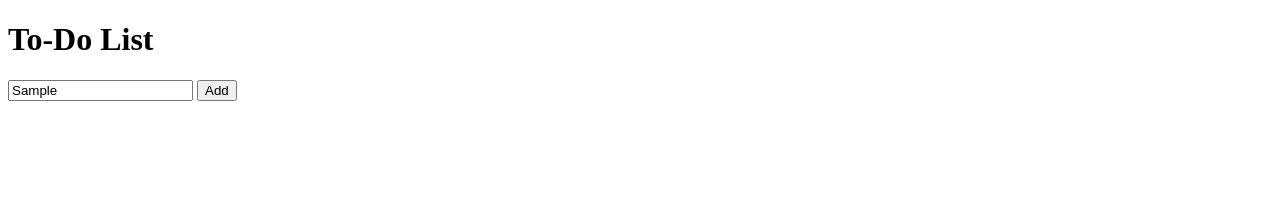
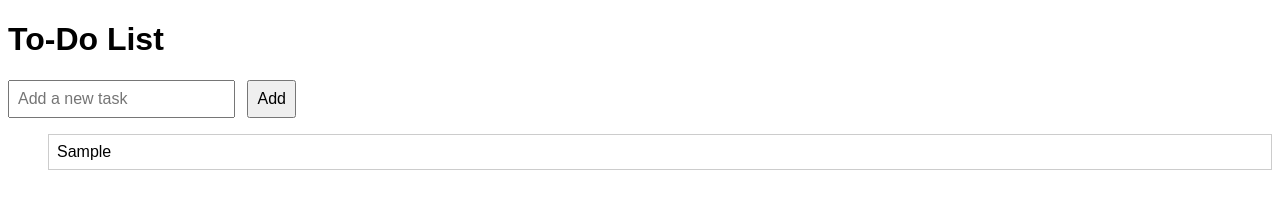
Before and after one commit to FePaiva/todo-list, a plain HTML site: page index.html in a window 1280 px wide. Both pictures are taken after typing "Sample" into the empty fields and a click on the button "Add". Drawn offline with Linux system fonts and the light colour scheme.

Commit message:
add task working.

```diff
--- a/assets/scripts/app.js
+++ b/assets/scripts/app.js
@@ -0,0 +1,27 @@
+const taskInput = document.getElementById('task-input');
+const addTaskBtn = document.getElementById('add-task-btn');
+const taskList = document.getElementById('task-list');
+
+let tasks = JSON.parse(localStorage.getItem('tasks')) || [];
+
+const renderTasks = () => {
+  taskList.innerHTML = '';
+  tasks.forEach((task) => {
+    const taskEl = document.createElement('li');
+    taskEl.classList.add('task');
+    taskEl.innerHTML = task;
+    taskList.appendChild(taskEl);
+  });
+};
+
+const addTask = () => {
+  if (taskInput.value === '') return;
+  tasks.push(taskInput.value);
+  taskInput.value = '';
+  renderTasks();
+  localStorage.setItem('tasks', JSON.stringify(tasks));
+};
+
+addTaskBtn.addEventListener('click', addTask);
+
+renderTasks();
--- a/assets/styles/app.css
+++ b/assets/styles/app.css
@@ -0,0 +1,26 @@
+body {
+  font-family: Arial, sans-serif;
+}
+
+#task-input {
+  padding: 0.5em;
+  font-size: 1em;
+  margin-right: 0.5em;
+}
+
+#add-task-btn {
+  padding: 0.5em;
+  font-size: 1em;
+}
+
+.task {
+  margin: 0.5em 0;
+  padding: 0.5em;
+  border: 1px solid #ccc;
+  display: flex;
+  justify-content: space-between;
+}
+
+.task:hover {
+  background-color: #f0f0f0;
+}
--- a/index.html
+++ b/index.html
@@ -2,7 +2,8 @@
 <html>
   <head>
     <title>To-Do List</title>
-    <link rel="stylesheet" href="styles.css">
+    <link rel="stylesheet" href="assets/styles/app.css">
+    <script src="assets/scripts/app.js" defer></script>
   </head>
   <body>
     <h1>To-Do List</h1>
@@ -11,6 +12,5 @@
       <button type="button" id="add-task-btn">Add</button>
     </form>
     <ul id="task-list"></ul>
-    <script src="script.js"></script>
   </body>
 </html>
```
